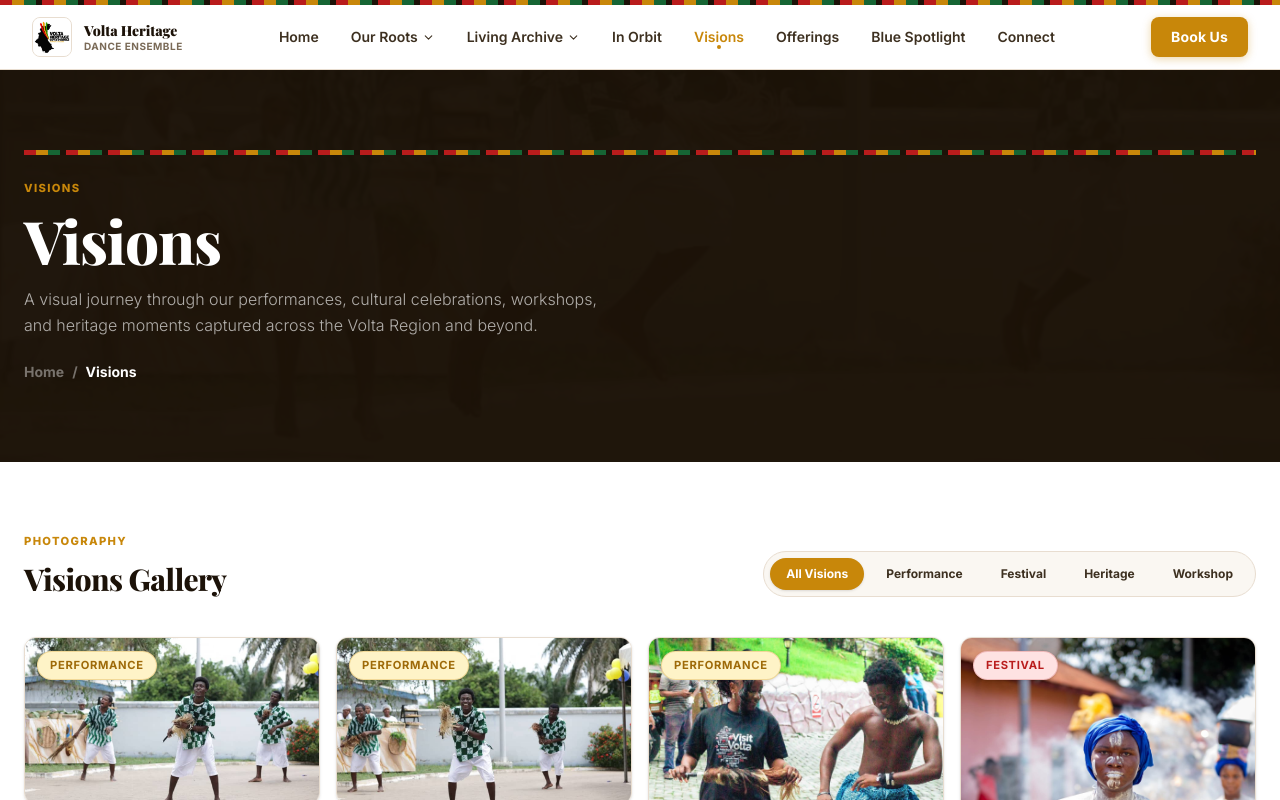
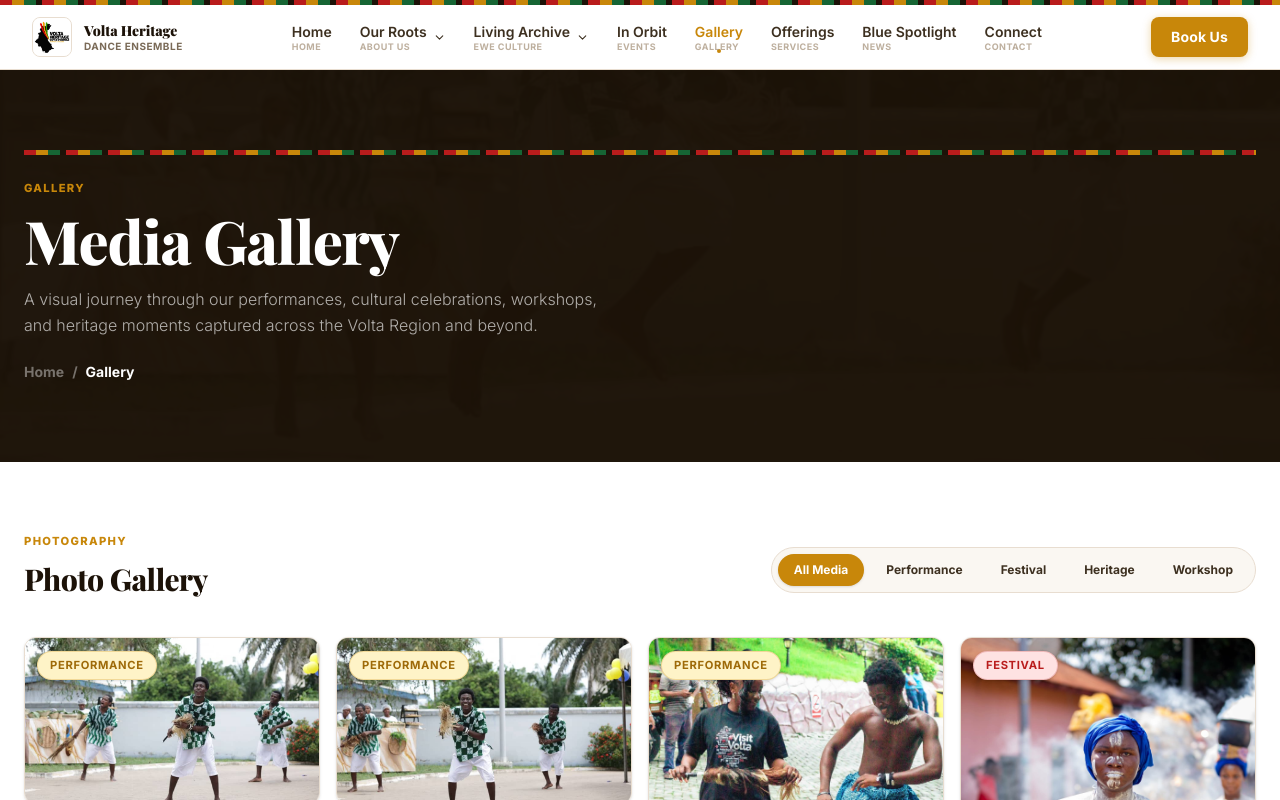
Before and after one commit to KlawZout2423/voltaheritage, a Next.js app: page /gallery in a window 1280 px wide. Shown: the top 800 px of the page. Built offline with nearby package versions, Linux system fonts and the light colour scheme; a web font is replaced by a local one.

Commit message:
Rename Visions to Gallery, improve mobile responsiveness of filter pills, and add premium image lightbox modal

```diff
--- a/src/app/gallery/GalleryContent.tsx
+++ b/src/app/gallery/GalleryContent.tsx
@@ -1,9 +1,9 @@
 "use client";
 
-import { useState } from "react";
+import { useState, useEffect } from "react";
 import Image from "next/image";
 import { motion, AnimatePresence } from "framer-motion";
-import { Play } from "lucide-react";
+import { Play, X, ChevronLeft, ChevronRight } from "lucide-react";
 
 interface Photo {
   src: string;
@@ -36,11 +36,27 @@ const categoryColors: Record<string, string> = {
 
 export default function GalleryContent({ photos, videos }: GalleryContentProps) {
   const [activeCategory, setActiveCategory] = useState("all");
+  const [activePhotoIndex, setActivePhotoIndex] = useState<number | null>(null);
 
   const filteredPhotos =
     activeCategory === "all"
       ? photos
       : photos.filter((photo) => photo.category.toLowerCase() === activeCategory.toLowerCase());
+
+  useEffect(() => {
+    if (activePhotoIndex === null) return;
+    const handleKeyDown = (e: KeyboardEvent) => {
+      if (e.key === "Escape") setActivePhotoIndex(null);
+      if (e.key === "ArrowRight") {
+        setActivePhotoIndex((prev) => (prev !== null && prev < filteredPhotos.length - 1 ? prev + 1 : 0));
+      }
+      if (e.key === "ArrowLeft") {
+        setActivePhotoIndex((prev) => (prev !== null && prev > 0 ? prev - 1 : filteredPhotos.length - 1));
+      }
+    };
+    window.addEventListener("keydown", handleKeyDown);
+    return () => window.removeEventListener("keydown", handleKeyDown);
+  }, [activePhotoIndex, filteredPhotos]);
 
   return (
     <>
@@ -51,25 +67,29 @@ export default function GalleryContent({ photos, videos }: GalleryContentProps)
             <div>
               <span className="section-eyebrow">Photography</span>
               <h2 className="font-display text-3xl font-black mt-2 text-[var(--color-text-primary)]">
-                Visions Gallery
+                Photo Gallery
               </h2>
             </div>
 
             {/* Premium Category Filter Tabs */}
-            <div className="flex flex-wrap gap-1.5 bg-[var(--color-bg-secondary)] p-1.5 rounded-full border border-[var(--color-border)]">
+            <div className="flex overflow-x-auto no-scrollbar -mx-6 px-6 md:mx-0 md:px-0 py-1 gap-1.5 shrink-0">
+              <div className="flex gap-1.5 bg-[var(--color-bg-secondary)] p-1.5 rounded-full border border-[var(--color-border)] whitespace-nowrap">
                 {categories.map((cat) => {
                   const isActive = activeCategory === cat;
                   return (
                     <button
                       key={cat}
-                    onClick={() => setActiveCategory(cat)}
+                      onClick={() => {
+                        setActiveCategory(cat);
+                        setActivePhotoIndex(null); // Reset lightbox selection on category filter
+                      }}
                       className={`relative px-4 py-2 text-xs font-bold rounded-full capitalize transition-colors cursor-pointer select-none ${
                         isActive
                           ? "text-white"
                           : "text-[var(--color-text-secondary)] hover:text-[var(--color-heritage-gold)]"
                       }`}
                     >
-                    <span className="relative z-10">{cat === "all" ? "All Visions" : cat}</span>
+                      <span className="relative z-10">{cat === "all" ? "All Media" : cat}</span>
                       {isActive && (
                         <motion.div
                           layoutId="gallery-active-pill"
@@ -82,11 +102,12 @@ export default function GalleryContent({ photos, videos }: GalleryContentProps)
                 })}
               </div>
             </div>
+          </div>
 
           {/* Masonry Image Grid */}
           <motion.div
             layout
-            className="columns-1 sm:columns-2 lg:columns-3 xl:columns-4 gap-4 space-y-4"
+            className="columns-1 sm:columns-2 lg:columns-3 xl:columns-4 gap-4"
           >
             <AnimatePresence mode="popLayout">
               {filteredPhotos.map((photo, i) => (
@@ -97,9 +118,12 @@ export default function GalleryContent({ photos, videos }: GalleryContentProps)
                   exit={{ opacity: 0, scale: 0.9, y: 10 }}
                   transition={{ duration: 0.45, ease: [0.16, 1, 0.3, 1] }}
                   key={photo.src}
-                  className="gallery-item break-inside-avoid relative group rounded-xl overflow-hidden border border-[var(--color-border)] shadow-sm hover:shadow-lg transition-all duration-300"
+                  className="gallery-item break-inside-avoid relative group rounded-xl overflow-hidden border border-[var(--color-border)] shadow-sm hover:shadow-lg transition-all duration-300 mb-4"
                 >
-                  <div className="relative overflow-hidden cursor-pointer">
+                  <div
+                    className="relative overflow-hidden cursor-pointer"
+                    onClick={() => setActivePhotoIndex(i)}
+                  >
                     <Image
                       src={photo.src}
                       alt={photo.caption}
@@ -115,9 +139,9 @@ export default function GalleryContent({ photos, videos }: GalleryContentProps)
                       </span>
                     </div>
 
-                    {/* Gradient & Glassmorphism Text Slide-up Overlay */}
-                    <div className="absolute inset-0 bg-black/20 opacity-0 group-hover:opacity-100 transition-opacity duration-300" />
-                    <div className="absolute bottom-0 left-0 right-0 p-4 bg-gradient-to-t from-black/85 via-black/45 to-transparent translate-y-3 group-hover:translate-y-0 opacity-0 group-hover:opacity-100 transition-all duration-350 ease-out pointer-events-none z-10">
+                    {/* Gradient & Glassmorphism Text Slide-up Overlay - DESKTOP ONLY */}
+                    <div className="absolute inset-0 bg-black/20 opacity-0 md:group-hover:opacity-100 transition-opacity duration-300 hidden md:block" />
+                    <div className="absolute bottom-0 left-0 right-0 p-4 bg-gradient-to-t from-black/90 via-black/50 to-transparent translate-y-3 md:group-hover:translate-y-0 opacity-0 md:group-hover:opacity-100 transition-all duration-350 ease-out pointer-events-none z-10 hidden md:block">
                       <p className="text-[10px] font-black tracking-widest uppercase text-[var(--color-heritage-gold)] mb-1">
                         {photo.category}
                       </p>
@@ -125,6 +149,16 @@ export default function GalleryContent({ photos, videos }: GalleryContentProps)
                         {photo.caption}
                       </p>
                     </div>
+                  </div>
+
+                  {/* Clean Mobile Caption & Category Info (Visible only on mobile/touch screens) */}
+                  <div className="p-4 bg-white border-t border-[var(--color-border)] md:hidden">
+                    <p className="text-[10px] font-black tracking-widest uppercase text-[var(--color-heritage-gold)] mb-1">
+                      {photo.category}
+                    </p>
+                    <p className="text-[var(--color-text-primary)] text-sm font-semibold leading-snug">
+                      {photo.caption}
+                    </p>
                   </div>
                 </motion.div>
               ))}
@@ -188,6 +222,89 @@ export default function GalleryContent({ photos, videos }: GalleryContentProps)
           </div>
         </section>
       )}
+
+      {/* Lightbox Modal */}
+      <AnimatePresence>
+        {activePhotoIndex !== null && (
+          <motion.div
+            initial={{ opacity: 0 }}
+            animate={{ opacity: 1 }}
+            exit={{ opacity: 0 }}
+            className="fixed inset-0 z-50 flex flex-col items-center justify-center bg-black/95 backdrop-blur-md select-none p-4"
+          >
+            {/* Top Bar / Close Header */}
+            <div className="absolute top-4 right-4 z-50 flex items-center gap-4">
+              <span className="text-white/40 text-xs font-semibold uppercase tracking-wider hidden sm:inline">
+                {activePhotoIndex + 1} / {filteredPhotos.length}
+              </span>
+              <button
+                onClick={() => setActivePhotoIndex(null)}
+                className="w-10 h-10 rounded-full bg-white/10 hover:bg-white/20 text-white flex items-center justify-center transition-colors cursor-pointer"
+                aria-label="Close Gallery Lightbox"
+              >
+                <X size={20} />
+              </button>
+            </div>
+
+            {/* Lightbox Main Container */}
+            <div className="relative flex items-center justify-center w-full max-w-5xl h-full max-h-[75vh]">
+              {/* Prev Button */}
+              <button
+                onClick={() =>
+                  setActivePhotoIndex((prev) => (prev !== null && prev > 0 ? prev - 1 : filteredPhotos.length - 1))
+                }
+                className="absolute left-0 sm:left-4 z-50 w-12 h-12 rounded-full bg-white/10 hover:bg-white/20 text-white flex items-center justify-center transition-colors cursor-pointer"
+                aria-label="Previous image"
+              >
+                <ChevronLeft size={24} />
+              </button>
+
+              {/* Lightbox Image wrapper */}
+              <motion.div
+                key={activePhotoIndex}
+                initial={{ scale: 0.95, opacity: 0 }}
+                animate={{ scale: 1, opacity: 1 }}
+                exit={{ scale: 0.95, opacity: 0 }}
+                transition={{ duration: 0.3, ease: [0.16, 1, 0.3, 1] }}
+                className="relative w-full h-full max-w-[90%] max-h-[70vh] flex items-center justify-center"
+              >
+                <img
+                  src={filteredPhotos[activePhotoIndex].src}
+                  alt={filteredPhotos[activePhotoIndex].caption}
+                  className="max-w-full max-h-full object-contain rounded-lg shadow-2xl"
+                />
+              </motion.div>
+
+              {/* Next Button */}
+              <button
+                onClick={() =>
+                  setActivePhotoIndex((prev) => (prev !== null && prev < filteredPhotos.length - 1 ? prev + 1 : 0))
+                }
+                className="absolute right-0 sm:right-4 z-50 w-12 h-12 rounded-full bg-white/10 hover:bg-white/20 text-white flex items-center justify-center transition-colors cursor-pointer"
+                aria-label="Next image"
+              >
+                <ChevronRight size={24} />
+              </button>
+            </div>
+
+            {/* Bottom Caption Info */}
+            <motion.div
+              key={`caption-${activePhotoIndex}`}
+              initial={{ y: 10, opacity: 0 }}
+              animate={{ y: 0, opacity: 1 }}
+              transition={{ delay: 0.1, duration: 0.3 }}
+              className="text-center mt-6 px-4 max-w-xl z-10"
+            >
+              <span className={`badge ${categoryColors[filteredPhotos[activePhotoIndex].category] ?? "badge-gold"} mb-2 shadow-sm`}>
+                {filteredPhotos[activePhotoIndex].category}
+              </span>
+              <p className="text-white text-base font-semibold leading-relaxed">
+                {filteredPhotos[activePhotoIndex].caption}
+              </p>
+            </motion.div>
+          </motion.div>
+        )}
+      </AnimatePresence>
     </>
   );
 }
--- a/src/app/gallery/page.tsx
+++ b/src/app/gallery/page.tsx
@@ -6,7 +6,7 @@ import { galleryItems } from "@/lib/data";
 import GalleryContent from "./GalleryContent";
 
 export const metadata: Metadata = {
-  title: "Visions",
+  title: "Gallery",
   description:
     "Photos and videos of the Volta Heritage Dance Ensemble's performances, workshops, and cultural events — a visual journey through Ewe cultural traditions.",
 };
@@ -97,8 +97,8 @@ export default function GalleryPage() {
         </div>
         <div className="relative z-10 mx-auto max-w-7xl">
           <div className="kente-strip w-12 mb-6" />
-          <span className="section-eyebrow text-[var(--color-heritage-gold)] mb-3 block">Visions</span>
-          <h1 className="font-display text-5xl md:text-6xl font-black mb-4">Visions</h1>
+          <span className="section-eyebrow text-[var(--color-heritage-gold)] mb-3 block">Gallery</span>
+          <h1 className="font-display text-5xl md:text-6xl font-black mb-4">Media Gallery</h1>
           <p className="text-white/65 max-w-xl leading-relaxed font-light">
             A visual journey through our performances, cultural celebrations, workshops, and heritage moments
             captured across the Volta Region and beyond.
@@ -106,7 +106,7 @@ export default function GalleryPage() {
           <nav className="flex items-center gap-2 mt-6 text-sm text-white/40 font-bold">
             <Link href="/" className="hover:text-white transition-colors">Home</Link>
             <span>/</span>
-            <span className="text-white">Visions</span>
+            <span className="text-white">Gallery</span>
           </nav>
         </div>
       </div>
--- a/src/app/globals.css
+++ b/src/app/globals.css
@@ -439,3 +439,13 @@ h1, h2, h3, h4, h5, h6 {
 .prose-article li {
   margin-bottom: 0.5rem;
 }
+
+/* Hide scrollbar for Chrome, Safari and Opera */
+.no-scrollbar::-webkit-scrollbar {
+  display: none;
+}
+/* Hide scrollbar for IE, Edge and Firefox */
+.no-scrollbar {
+  -ms-overflow-style: none;  /* IE and Edge */
+  scrollbar-width: none;  /* Firefox */
+}
--- a/src/components/Footer.tsx
+++ b/src/components/Footer.tsx
@@ -13,12 +13,12 @@ const heritageLinks = [
 ];
 
 const quickLinks = [
-  { label: "Our Roots", href: "/about" },
-  { label: "In Orbit", href: "/events" },
-  { label: "Visions", href: "/gallery" },
-  { label: "Offerings", href: "/services" },
-  { label: "Blue Spotlight", href: "/news" },
-  { label: "Connect", href: "/contact" },
+  { label: "Our Roots (About Us)", href: "/about" },
+  { label: "In Orbit (Upcoming Events)", href: "/events" },
+  { label: "Gallery (Photos & Videos)", href: "/gallery" },
+  { label: "Offerings (Our Services)", href: "/services" },
+  { label: "Blue Spotlight (Latest News)", href: "/news" },
+  { label: "Connect (Contact & Book)", href: "/contact" },
 ];
 
 export default function Footer() {
--- a/src/components/Navbar.tsx
+++ b/src/components/Navbar.tsx
@@ -9,10 +9,11 @@ import { motion, AnimatePresence } from "framer-motion";
 import { institution } from "@/lib/data";
 
 const navLinks = [
-  { label: "Home", href: "/" },
+  { label: "Home", href: "/", tagline: "Home" },
   {
     label: "Our Roots",
     href: "/about",
+    tagline: "About Us",
     children: [
       { label: "Our Story", href: "/about#history" },
       { label: "Mission & Vision", href: "/about#mission" },
@@ -22,6 +23,7 @@ const navLinks = [
   {
     label: "Living Archive",
     href: "/heritage",
+    tagline: "Ewe Culture",
     children: [
       { label: "Traditional Dance", href: "/heritage/dance" },
       { label: "Music & Drumming", href: "/heritage/music" },
@@ -31,11 +33,11 @@ const navLinks = [
       { label: "Traditional Foods", href: "/heritage/foods" },
     ],
   },
-  { label: "In Orbit", href: "/events" },
-  { label: "Visions", href: "/gallery" },
-  { label: "Offerings", href: "/services" },
-  { label: "Blue Spotlight", href: "/news" },
-  { label: "Connect", href: "/contact" },
+  { label: "In Orbit", href: "/events", tagline: "Events" },
+  { label: "Gallery", href: "/gallery", tagline: "Gallery" },
+  { label: "Offerings", href: "/services", tagline: "Services" },
+  { label: "Blue Spotlight", href: "/news", tagline: "News" },
+  { label: "Connect", href: "/contact", tagline: "Contact" },
 ];
 
 export default function Navbar() {
@@ -124,13 +126,20 @@ export default function Navbar() {
                   >
                     <button
                       id={linkId}
-                      className={`relative flex items-center gap-1 px-3.5 py-2 rounded-lg text-sm font-semibold transition-all cursor-pointer ${
+                      className={`relative flex items-center gap-1.5 px-3 py-1.5 rounded-lg text-sm font-semibold transition-all cursor-pointer ${
                         isLinkActive
                           ? "text-[var(--color-heritage-gold)]"
                           : "text-[var(--color-text-secondary)] hover:text-[var(--color-heritage-gold)]"
                       }`}
                     >
-                      <span className="relative z-10">{link.label}</span>
+                      <div className="flex flex-col items-start">
+                        <span className="relative z-10 leading-tight">{link.label}</span>
+                        {link.tagline && (
+                          <span className="text-[9px] tracking-wider uppercase text-[var(--color-text-light)] font-bold relative z-10 leading-none mt-0.5 opacity-75">
+                            {link.tagline}
+                          </span>
+                        )}
+                      </div>
                       <ChevronDown
                         size={13}
                         className={`relative z-10 transition-transform duration-250 ${
@@ -140,7 +149,7 @@ export default function Navbar() {
 
                       {/* Active indicator dot */}
                       {isLinkActive && (
-                        <span className="absolute bottom-1.5 left-1/2 -translate-x-1/2 w-1 h-1 rounded-full bg-[var(--color-heritage-gold)]" />
+                        <span className="absolute bottom-1 left-1/2 -translate-x-1/2 w-1 h-1 rounded-full bg-[var(--color-heritage-gold)]" />
                       )}
                     </button>
 
@@ -180,17 +189,22 @@ export default function Navbar() {
                     href={link.href}
                     id={linkId}
                     onMouseEnter={() => setHoveredIndex(idx)}
-                    className={`relative px-3.5 py-2 rounded-lg text-sm font-semibold transition-all ${
+                    className={`relative px-3 py-1.5 rounded-lg text-sm font-semibold transition-all flex flex-col items-start ${
                       isLinkActive
                         ? "text-[var(--color-heritage-gold)]"
                         : "text-[var(--color-text-secondary)] hover:text-[var(--color-heritage-gold)]"
                     }`}
                   >
-                    <span className="relative z-10">{link.label}</span>
+                    <span className="relative z-10 leading-tight">{link.label}</span>
+                    {link.tagline && (
+                      <span className="text-[9px] tracking-wider uppercase text-[var(--color-text-light)] font-bold relative z-10 leading-none mt-0.5 opacity-75">
+                        {link.tagline}
+                      </span>
+                    )}
 
                     {/* Active indicator dot */}
                     {isLinkActive && (
-                      <span className="absolute bottom-1.5 left-1/2 -translate-x-1/2 w-1 h-1 rounded-full bg-[var(--color-heritage-gold)]" />
+                      <span className="absolute bottom-1 left-1/2 -translate-x-1/2 w-1 h-1 rounded-full bg-[var(--color-heritage-gold)]" />
                     )}
                   </Link>
                 );
@@ -263,7 +277,14 @@ export default function Navbar() {
                           : "text-[var(--color-text-secondary)] hover:bg-[var(--color-bg-secondary)]"
                       }`}
                     >
-                      <span>{link.label}</span>
+                      <div className="flex flex-col items-start text-left">
+                        <span>{link.label}</span>
+                        {link.tagline && (
+                          <span className="text-[10px] text-[var(--color-text-light)] font-medium tracking-wide leading-none mt-0.5">
+                            {link.tagline}
+                          </span>
+                        )}
+                      </div>
                       <ChevronDown
                         size={14}
                         className={`transition-transform ${mobileExpanded === link.label ? "rotate-180" : ""}`}
@@ -296,13 +317,18 @@ export default function Navbar() {
                     key={link.label}
                     href={link.href}
                     onClick={() => setOpen(false)}
-                    className={`block px-3 py-2.5 rounded-lg text-sm font-bold transition-colors ${
+                    className={`block px-3 py-2.5 rounded-lg text-sm font-bold transition-colors flex flex-col items-start text-left ${
                       isLinkActive
                         ? "text-[var(--color-heritage-gold)] bg-[var(--color-bg-secondary)]"
                         : "text-[var(--color-text-secondary)] hover:text-[var(--color-heritage-gold)] hover:bg-[var(--color-bg-secondary)]"
                     }`}
                   >
-                    {link.label}
+                    <span>{link.label}</span>
+                    {link.tagline && (
+                      <span className="text-[10px] text-[var(--color-text-light)] font-medium tracking-wide leading-none mt-0.5">
+                        {link.tagline}
+                      </span>
+                    )}
                   </Link>
                 );
               })}
```
Lines whose indentation alone changed are shown as unchanged.
